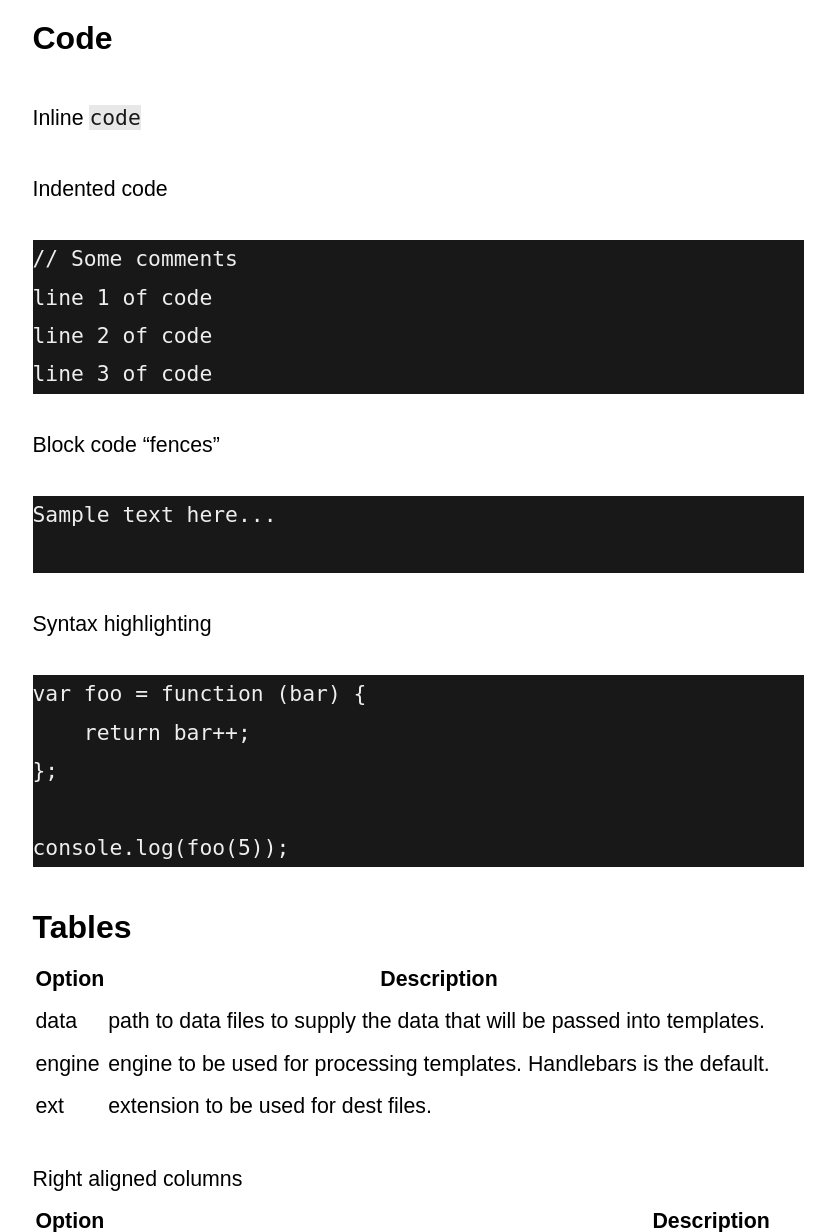
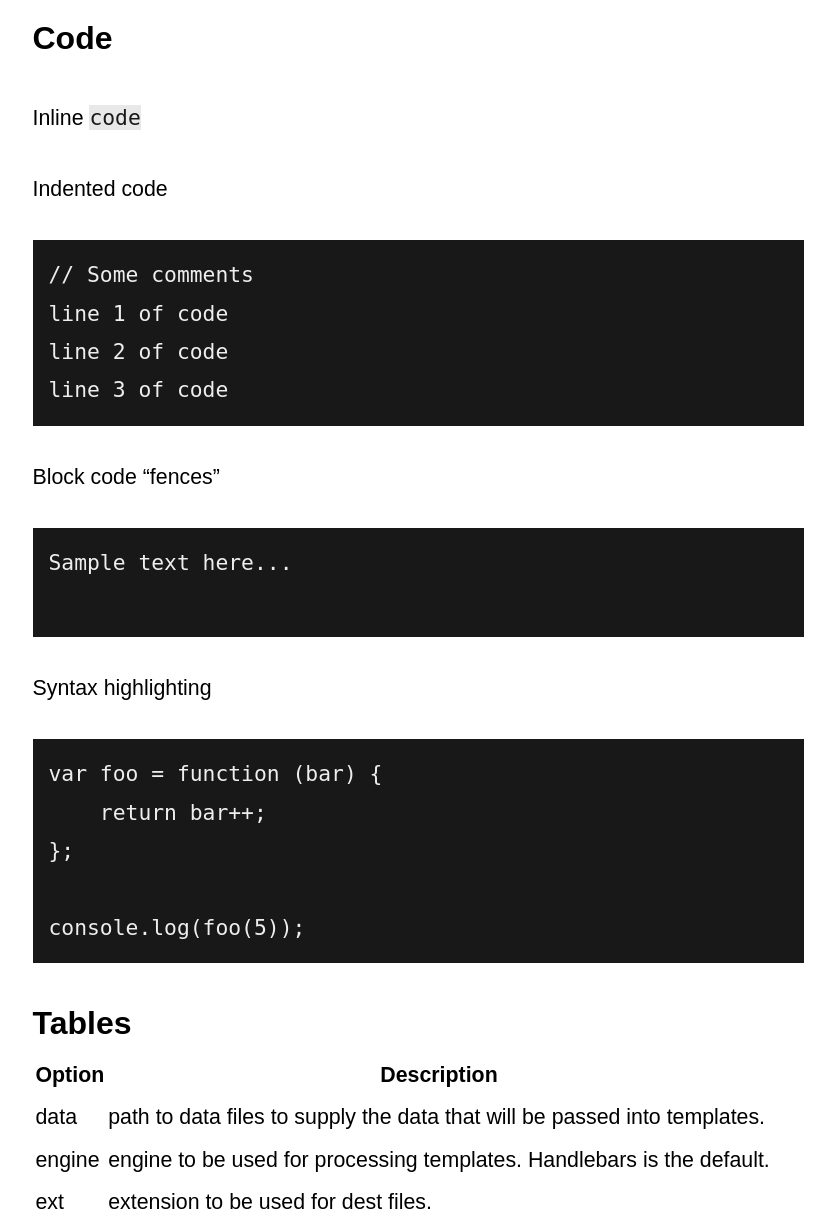
Before and after one commit to toftpokk/django-template, a Django app: page / in a window 1280 px wide. Shown: the part 3164-4396 px from the top of the page, without its empty margins (222-1057 px from the left). Run offline with Django 4.2, Linux system fonts and the light colour scheme.

Commit message:
Fix: prose pre padding

```diff
--- a/layout/static/layout/content.css
+++ b/layout/static/layout/content.css
@@ -29,6 +29,7 @@
 
 .prose pre {
     background-color: var(--pre-bg-color);
+    padding: 1rem;
 }
 
 .prose pre code {
```
